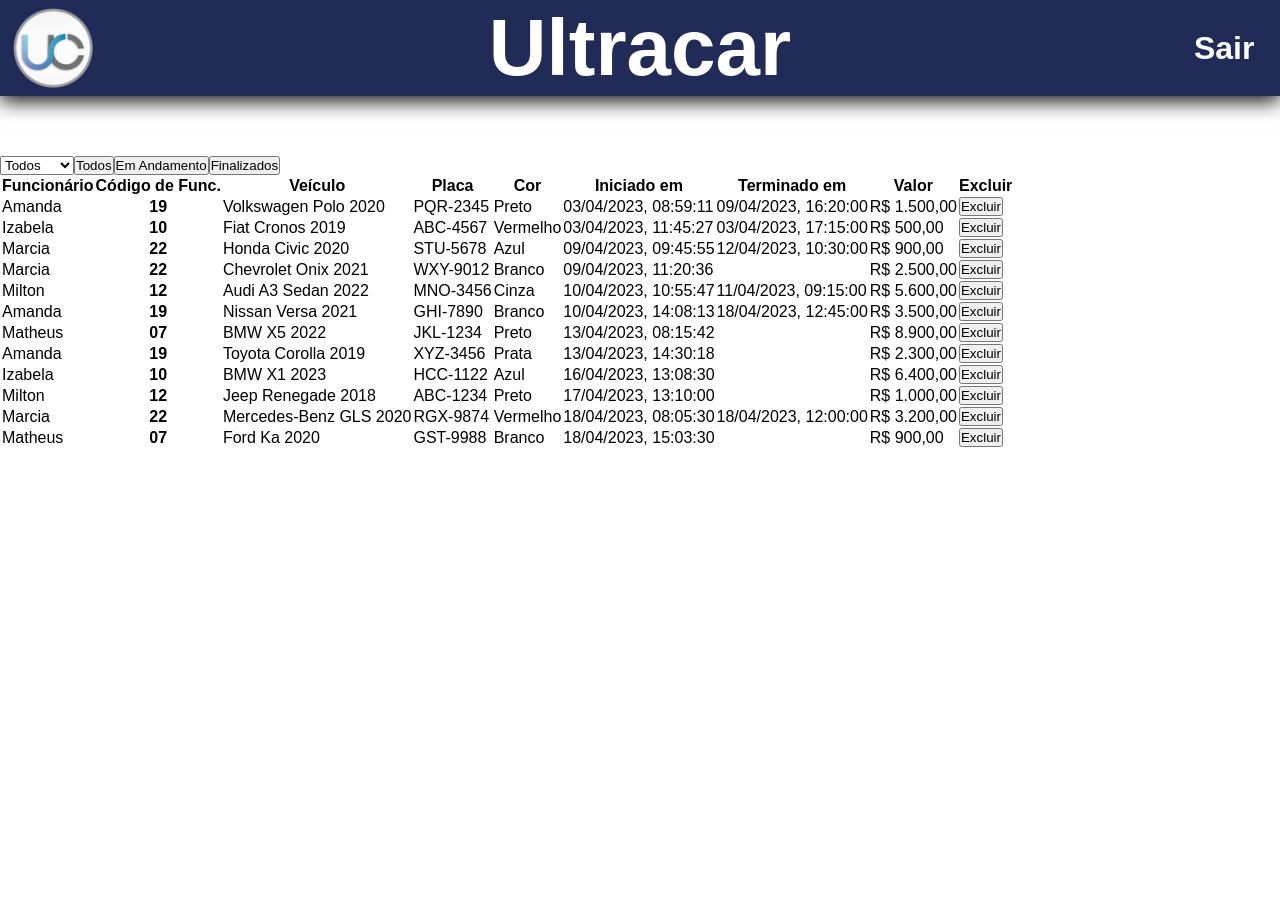
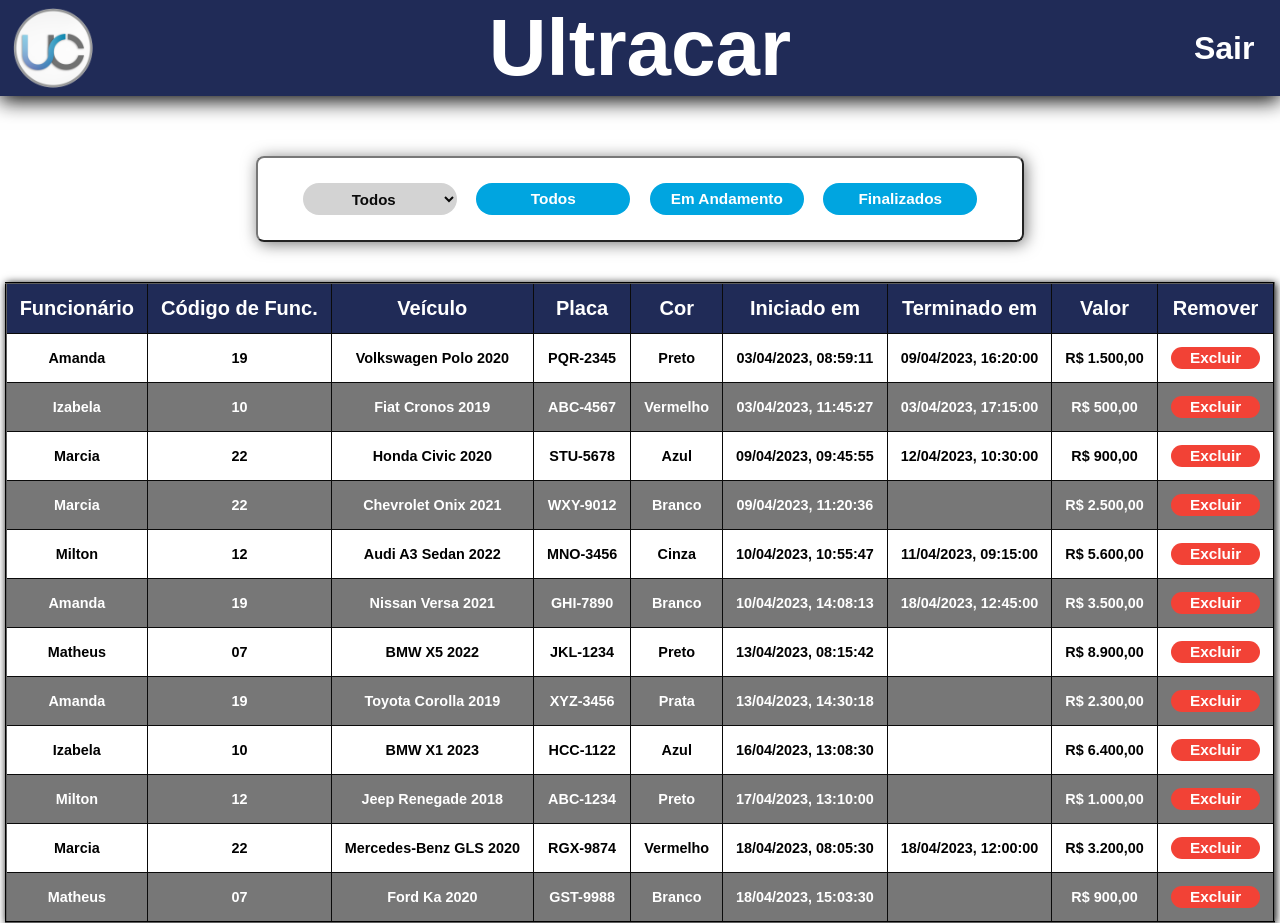
Before and after one commit to matheusnff85/ultracar-seletiva-front-end, a React (Create React App) app in the folder app/frontend/: page /manage in a window 1280 px wide. Before the commit the page ends 800 px from the top, so only its background shows below. Built offline with nearby package versions, Linux system fonts and the light colour scheme.

Commit message:
style: finaliza css da tela de manage dos serviços

```diff
--- a/app/frontend/src/Css/CurrentService.module.css
+++ b/app/frontend/src/Css/CurrentService.module.css
@@ -65,6 +65,7 @@
   border-radius: 1rem;
   font-size: 15px;
   padding: 2vh;
+  text-align: center;
   width: 15vw;
 }
 
--- /dev/null
+++ b/app/frontend/src/Css/Manage.module.css
@@ -0,0 +1,109 @@
+.manageFiltersDiv {
+  align-items: center;
+  border: 2px outset var(--main-gray);
+  border-radius: 0.5rem;
+  box-shadow: 2px 2px 1rem var(--main-gray);
+  display: flex;
+  justify-content: space-evenly;
+  margin: auto;
+  padding: 25px;
+  width: 60vw;
+}
+
+.manageFiltersDiv button:hover {
+  background-color: var(--main-blue);
+  box-shadow: 4px 4px 1rem var(--main-black);
+  width: 13vw;
+  height: 4.8vh;
+  font-size: 1.4vw;
+  transition: .5s ease-in;
+}
+
+.manageFiltersDiv button {
+  background-color: var(--main-lightblue);
+  border: none;
+  border-radius: 1rem;
+  color: var(--main-white);
+  cursor: pointer;
+  font-size: 1.2vw;
+  font-weight: bold;
+  height: 4vh;
+  width: 12vw;
+}
+
+.manageFiltersDiv select {
+  color: var(--main-black);
+  background-color: lightgrey;
+  border: none;
+  border-radius: 1rem;
+  font-size: 15px;
+  font-weight: bold;
+  height: 4vh;
+  text-align: center;
+  width: 12vw;
+}
+
+.manageTableContainer {
+  border: 2px outset var(--main-black);
+  background-color: var(--main-white);
+  border-collapse: collapse;
+  box-shadow: 1px 1px 0.5rem var(--main-black);
+  font-size: 1rem;
+  font-family: 'Roboto Slab';
+  font-weight: bolder;
+  margin: auto;
+  margin-top: 5vh;
+  max-width: 100%;
+  white-space: nowrap;
+  width: 70vw;
+}
+
+.manageTableContainer td, .manageTableContainer th {
+  font-size: 2.5vh;
+  padding: 13px;
+  text-align: center;
+}
+
+.manageTableContainer td {
+  border-bottom: 1px solid var(--main-black);
+  border-right: 1px solid var(--main-black);
+  font-size: 0.9rem;
+}
+
+.manageTableContainer thead th {
+  background: var(--main-blue);
+  border-bottom: 1px solid var(--main-black);
+  border-right: 1px solid var(--main-black);
+  color: var(--main-white);
+}
+
+.manageTableContainer thead th:nth-child(odd) {
+  background: var(--main-blue);
+  color: var(--main-white);
+}
+
+.manageTableContainer tbody tr:nth-child(even) {
+  background: var(--main-gray);
+  color: var(--main-white);
+}
+
+.manageRemoveButton:hover {
+  background-color: #f31a0a;
+  box-shadow: 2px 2px 1rem var(--main-black);
+  font-size: 1.5vw;
+  height: 4vh;
+  transition: .4s ease-in;
+  width: 10vw;
+}
+
+.manageRemoveButton {
+  background-color: var(--main-red);
+  border: none;
+  border-radius: 1.5rem;
+  color: var(--main-white);
+  cursor: pointer;
+  font-size: 1.2vw;
+  font-weight: bold;
+  padding: 2px;
+  width: 7vw;
+}
--- a/app/frontend/src/Pages/Manage.jsx
+++ b/app/frontend/src/Pages/Manage.jsx
@@ -2,6 +2,7 @@
 import services from '../mocks/mockService';
 import employees from '../mocks/mockEmployees';
 import Header from '../Components/Header.jsx';
+import styled from '../Css/Manage.module.css';
 
 class Manage extends React.Component {
   constructor() {
@@ -49,7 +50,7 @@
     return (
       <main>
         <Header />
-        <section>
+        <div className={ styled.manageFiltersDiv }>
           <select name='employeeSelector' id='employeeSelector' onChange={ this.selectorChange }>
             <option value='all'>Todos</option>
             { allEmployees.map((employee, index) => (
@@ -59,8 +60,8 @@
           <button value='all' onClick={ this.buttonFilters }>Todos</button>
           <button value='in progress' onClick={ this.buttonFilters }>Em Andamento</button>
           <button value='finished' onClick={ this.buttonFilters }>Finalizados</button>
-        </section>
-        <table>
+        </div>
+        <table className={ styled.manageTableContainer }>
           <thead>
             <tr>
               <th>Funcionário</th>
@@ -71,7 +72,7 @@
               <th>Iniciado  em</th>
               <th>Terminado em</th>
               <th>Valor</th>
-              <th>Excluir</th>
+              <th>Remover</th>
             </tr>
           </thead>
           <tbody>
@@ -80,7 +81,7 @@
                 ? filteredServices : allRegisteredServices).map((service, index) => (
                   <tr key={ index }>
                     <td>{service.employeeName}</td>
-                    <th>{service.employeeCode}</th>
+                    <td>{service.employeeCode}</td>
                     <td>{service.vehicleModel}</td>
                     <td>{service.vehiclePlate}</td>
                     <td>{service.vehicleColor}</td>
@@ -90,7 +91,13 @@
                       {service.serviceValue
                         .toLocaleString('pt-BR', { style: 'currency', currency: 'BRL' })}
                     </td>
-                    <td><button>Excluir</button></td>
+                    <td>
+                      <button
+                        className={ styled.manageRemoveButton }
+                      >
+                        Excluir
+                      </button>
+                    </td>
                   </tr>
                 ))
             }
```
